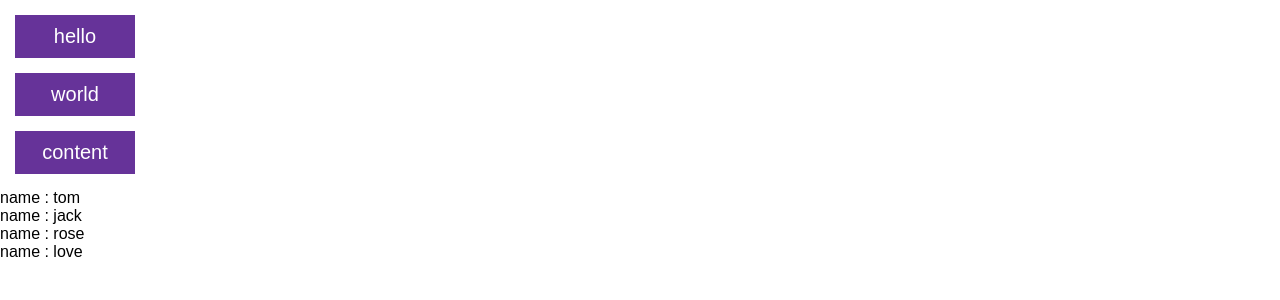
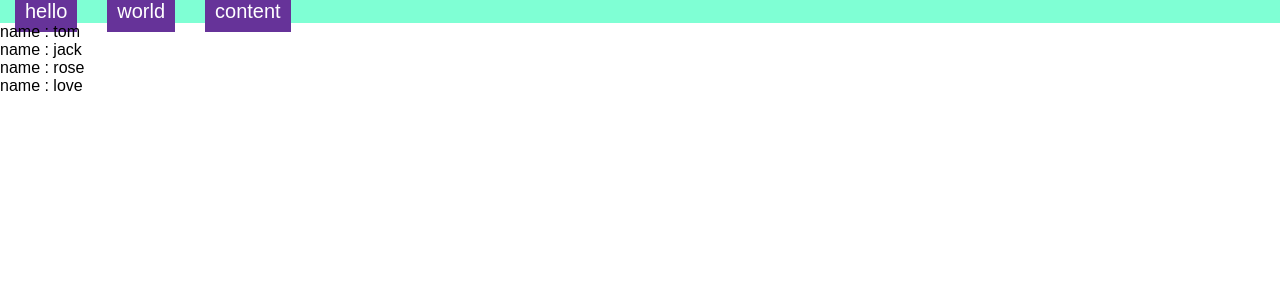
Before and after one commit to lxykad/gitpage, a React app: page / in a window 1280 px wide. Shown: the top 300 px of the page. Built offline with nearby package versions, Linux system fonts and the light colour scheme.

Commit message:
添加横向

```diff
--- /dev/null
+++ b/src/css/head.css
@@ -0,0 +1,4 @@
+.head{
+    background-color: aquamarine;
+
+}
--- a/src/css/title.css
+++ b/src/css/title.css
@@ -6,4 +6,5 @@
     width: 100px;
     text-align: center;
     margin: 15px;
+    display: inline;
 }
--- a/src/js/head.js
+++ b/src/js/head.js
@@ -1,10 +1,11 @@
 import React, {Component} from 'react';
 import Title from './title'
+import '../css/head.css'
 
 class Head extends Component{
     render(){
         return(
-            <div>
+            <div className='head'>
 
                 <Title content={"hello"}/>
                 <Title content = "world"/>
--- a/src/js/main.js
+++ b/src/js/main.js
@@ -16,8 +16,8 @@ class Main extends Component {
         return (
             <div>
                 <Head/>
-                {this.users.map((u) => {
-                    return <List user={u}/>
+                {this.users.map((u, i) => {
+                    return <List user={u} key={i}/>
                 })}
             </div>
         )
```
